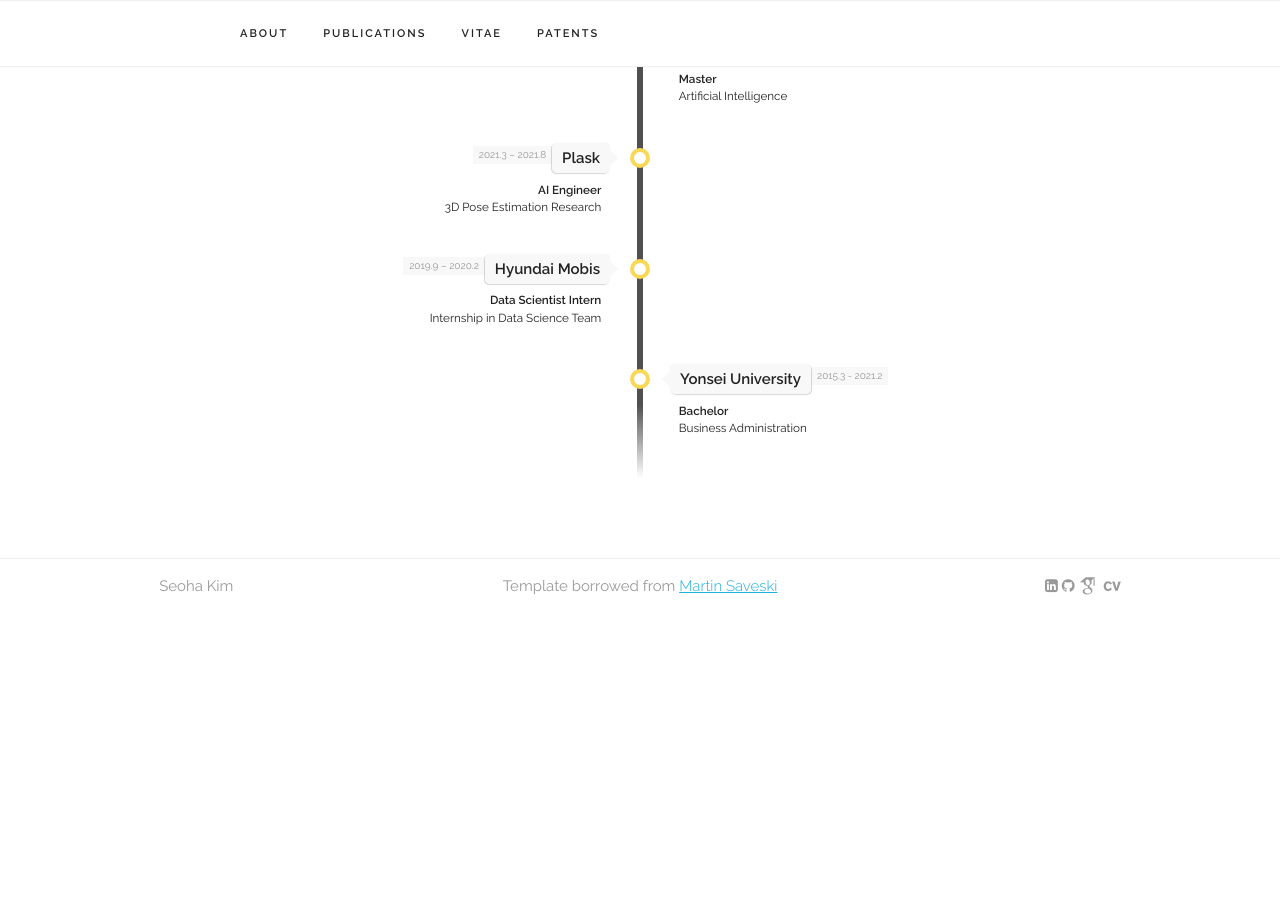
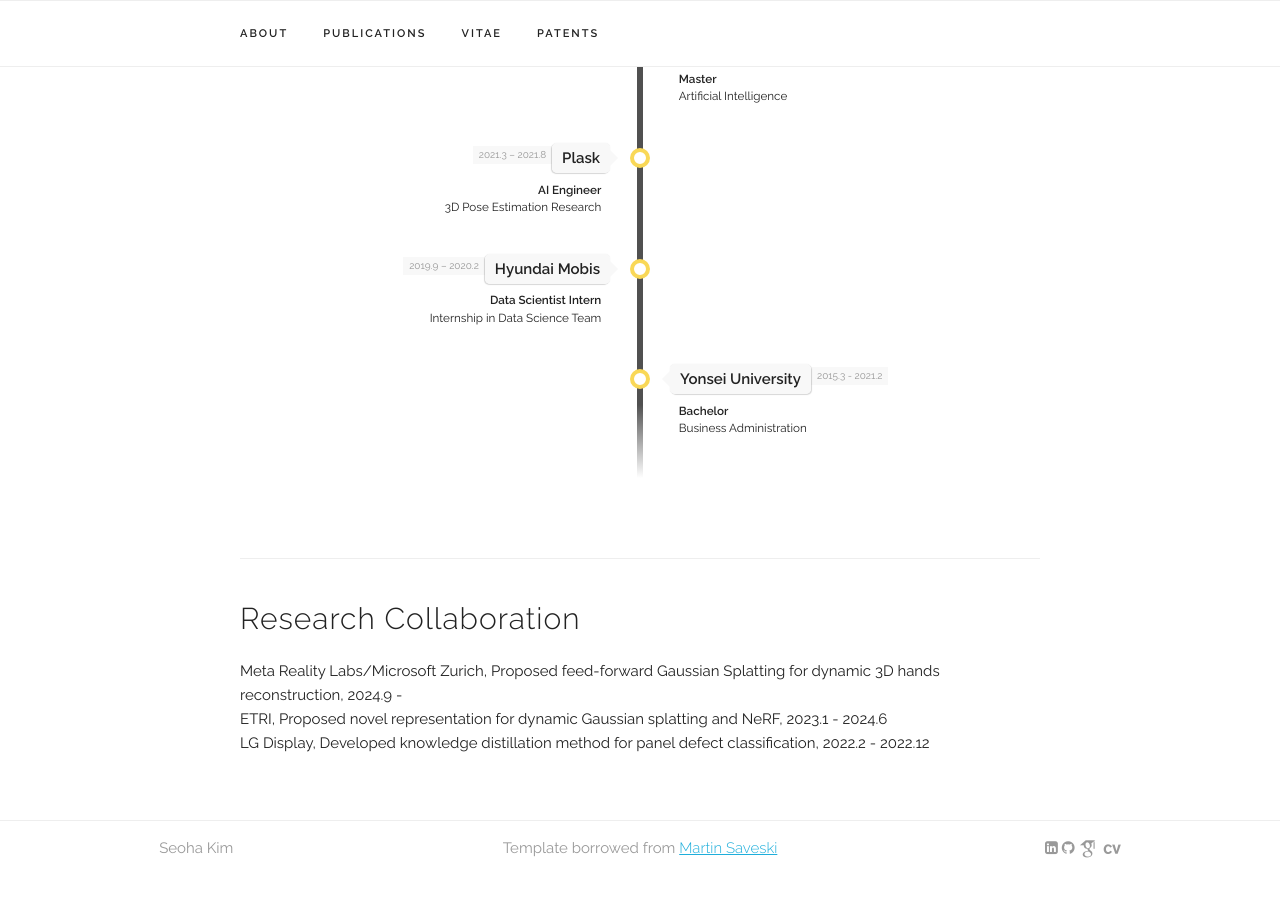
Before and after one commit to seoha-kim/seoha-kim.github.io, a Jekyll site: the page built from index.html, in a window 1280 px wide and 900 px high, scrolled down 2579 px. Shown: the top 897 px of the window. Built offline with Jekyll 4.4.1, drawn with Linux system fonts in a browser that asks for light colours; some web fonts are replaced; before the commit the page ends 3217 px from its top, so only the background shows below that.

Commit message:
Update index.html

```diff
--- a/index.html
+++ b/index.html
@@ -100,4 +100,14 @@ title: Home
   </ul>
 </div>
 </div>
+
+<div class="docs-section" id="patents">
+  <h4>Research Collaboration</h4>
+  <p>
+  Meta Reality Labs/Microsoft Zurich, Proposed feed-forward Gaussian Splatting for dynamic 3D hands reconstruction, 2024.9 - <br>
+  ETRI, Proposed novel representation for dynamic Gaussian splatting and NeRF, 2023.1 - 2024.6 <br>
+  LG Display, Developed knowledge distillation method for panel defect classification, 2022.2 - 2022.12
+  </p>
 </div>
+
+</div>
```
